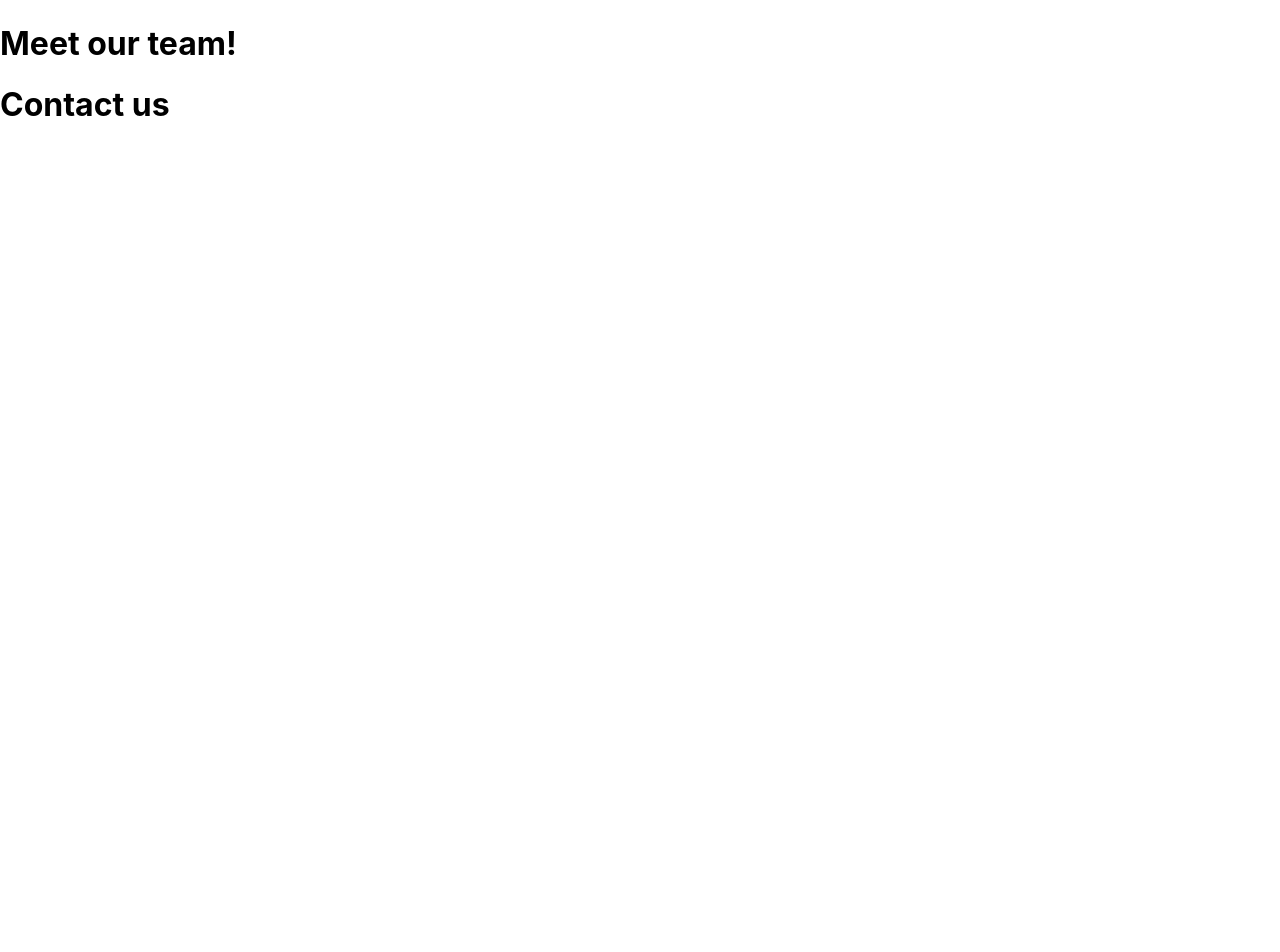
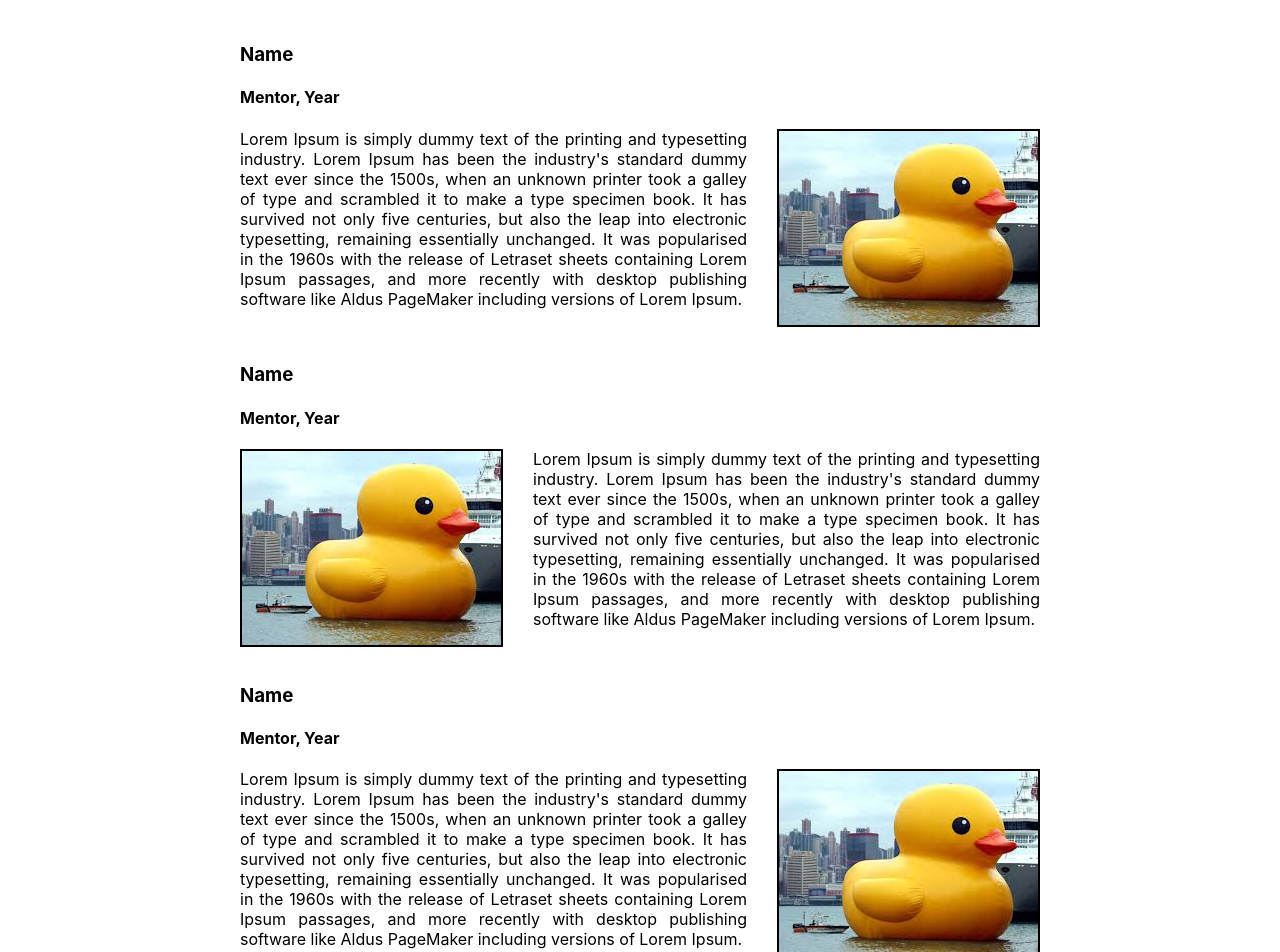
Before and after one commit to launchpadpurdue/website-old, a React (Create React App) app in the folder lp-website/: page / in a window 1280 px wide. Shown: the part 220-1172 px from the top of the page. Before the commit the page ends 800 px from the top, so only its background shows below. Built offline with nearby package versions, Linux system fonts and the light colour scheme.

Commit message:
dummy text and images added

```diff
--- /dev/null
+++ b/lp-website/src/components/sections/Testimonial.css
@@ -0,0 +1,29 @@
+.description-container {
+  max-width: 800px;
+  margin: 40px auto 20px;
+}
+.description-container p {
+  text-align: justify;
+}
+
+.description-container .floating-image {
+  max-width: 400px;
+}
+
+.description-container .floating-image.right {
+  float: right;
+  margin-left: 30px;
+  margin-bottom: 10px;
+}
+
+.description-container .floating-image.left {
+  float: left;
+  margin-right: 30px;
+  margin-bottom: 10px;
+}
+img {
+  border: 2px solid black;
+}
+/* .text {
+  align: right;
+} */
--- a/lp-website/src/components/sections/Testimonials.js
+++ b/lp-website/src/components/sections/Testimonials.js
@@ -1,7 +1,73 @@
+import "./Testimonial.css";
 function Testimonials() {
   return (
     <div>
       <h1>Testimonials</h1>
+      <div className="container">
+        <div className="description-container">
+          <h3>Name</h3>
+          <h4>Mentor, Year</h4>
+
+          <img
+            src={require("./duck.jpg")}
+            alt="pp"
+            className="img-responsive floating-image right"
+          ></img>
+
+          <p>
+            Lorem Ipsum is simply dummy text of the printing and typesetting
+            industry. Lorem Ipsum has been the industry's standard dummy text
+            ever since the 1500s, when an unknown printer took a galley of type
+            and scrambled it to make a type specimen book. It has survived not
+            only five centuries, but also the leap into electronic typesetting,
+            remaining essentially unchanged. It was popularised in the 1960s
+            with the release of Letraset sheets containing Lorem Ipsum passages,
+            and more recently with desktop publishing software like Aldus
+            PageMaker including versions of Lorem Ipsum.
+          </p>
+          <br></br>
+          <h3>Name</h3>
+          <h4>Mentor, Year</h4>
+          <img
+            src={require("./duck.jpg")}
+            alt="pp"
+            className="img-responsive floating-image left"
+          ></img>
+
+          <p>
+            Lorem Ipsum is simply dummy text of the printing and typesetting
+            industry. Lorem Ipsum has been the industry's standard dummy text
+            ever since the 1500s, when an unknown printer took a galley of type
+            and scrambled it to make a type specimen book. It has survived not
+            only five centuries, but also the leap into electronic typesetting,
+            remaining essentially unchanged. It was popularised in the 1960s
+            with the release of Letraset sheets containing Lorem Ipsum passages,
+            and more recently with desktop publishing software like Aldus
+            PageMaker including versions of Lorem Ipsum.
+          </p>
+          <br></br>
+
+          <h3>Name</h3>
+          <h4>Mentor, Year</h4>
+          <img
+            src={require("./duck.jpg")}
+            alt="pp"
+            className="img-responsive floating-image right"
+          ></img>
+
+          <p>
+            Lorem Ipsum is simply dummy text of the printing and typesetting
+            industry. Lorem Ipsum has been the industry's standard dummy text
+            ever since the 1500s, when an unknown printer took a galley of type
+            and scrambled it to make a type specimen book. It has survived not
+            only five centuries, but also the leap into electronic typesetting,
+            remaining essentially unchanged. It was popularised in the 1960s
+            with the release of Letraset sheets containing Lorem Ipsum passages,
+            and more recently with desktop publishing software like Aldus
+            PageMaker including versions of Lorem Ipsum.
+          </p>
+        </div>
+      </div>
     </div>
   );
 }
```
Also changed, not shown: lp-website/src/components/sections/duck.jpg (added). Lines whose indentation alone changed are shown as unchanged.
